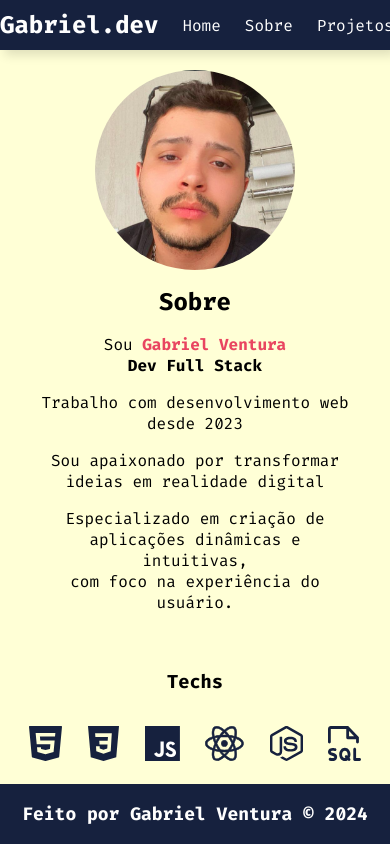
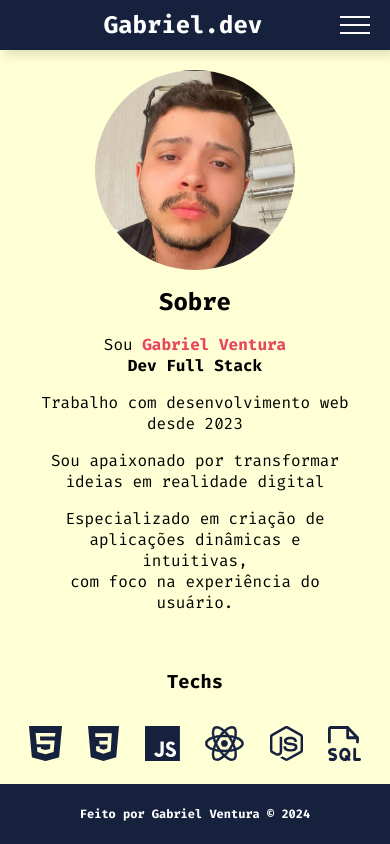
Before and after one commit to gbxventura/portifolio-v2, a React (Vite) app: page /sobre in a window 390 px wide. Built offline with nearby package versions, Linux system fonts and the light colour scheme.

Commit message:
Responsividade do header

```diff
--- a/src/components/Footer/Footer.module.css
+++ b/src/components/Footer/Footer.module.css
@@ -12,3 +12,15 @@
   position: fixed;
   bottom: 0;
 }
+
+/* Responsividade */
+@media (max-width: 768) {
+  .footer {
+    font-size: 1rem;
+  }
+}
+@media (max-width: 480px) {
+  .footer {
+    font-size: 0.75rem;
+  }
+}
--- a/src/components/Header/Header.module.css
+++ b/src/components/Header/Header.module.css
@@ -29,3 +29,39 @@
   color: var(--red);
   transform: scale(1.1);
 }
+
+/* menu sandwich*/
+@media (max-width: 768px) {
+  .menuButton {
+    width: 30px;
+    height: 30px;
+    position: absolute;
+    right: 20px;
+    cursor: pointer;
+    display: flex;
+    flex-direction: column;
+    align-items: center;
+    justify-content: space-evenly;
+  }
+  .linha {
+    display: block;
+    width: 100%;
+    height: 2px;
+    background-color: var(--white);
+  }
+  .menuSandwich {
+    display: none;
+  }
+  .show {
+    display: flex;
+    width: 50%;
+    height: auto;
+    position: absolute;
+    top: 50px;
+    right: 0;
+    background-color: var(--primary);
+    flex-direction: column;
+    padding: 20px;
+    gap: 1rem;
+  }
+}
--- a/src/components/Header/index.jsx
+++ b/src/components/Header/index.jsx
@@ -1,18 +1,36 @@
 import { Link } from 'react-router-dom';
 import styles from './Header.module.css';
+import { useState } from 'react';
 
 function Header() {
+    const [showMenu, setShowMenu] = useState(false)
+    const togleMenu = () => {
+        setShowMenu(!showMenu)
+    }
+
+
+
     return (
         <header className={styles.header}>
             <Link to='/'>
                 <span>Gabriel.dev</span>
             </Link>
-            <nav className={styles.links_nav}>
+            <nav
+                className={`${styles.menuSandwich} ${showMenu ? styles.show : ''}`}
+            >
                 <Link to='/'>Home</Link>
                 <Link to='/sobre'>Sobre</Link>
                 <Link to='/projetos'>Projetos</Link>
                 <Link to='/contatos'>Contatos</Link>
             </nav>
+            <div
+                className={styles.menuButton}
+                onClick={togleMenu}
+            >
+                <span className={styles.linha}></span>
+                <span className={styles.linha}></span>
+                <span className={styles.linha}></span>
+            </div>
         </header>
     )
 }
--- a/src/pages/Contatos/Contatos.module.css
+++ b/src/pages/Contatos/Contatos.module.css
@@ -23,7 +23,16 @@
   transform: scale(1.1);
 }
 
+@media (max-width: 768) {
+  .contatos {
+    padding-inline: 20px;
+  }
+}
+
 @media (max-width: 480px) {
+  .icones {
+    gap: 0.5rem;
+  }
   .contatos {
     padding-inline: 1.5rem;
   }
--- a/src/pages/Page404/Page404.module.css
+++ b/src/pages/Page404/Page404.module.css
@@ -11,6 +11,7 @@
 
 .titulo2 {
   padding-top: 2rem;
+  text-align: center;
 }
 
 .textos {
@@ -49,15 +50,15 @@
 @media (max-width: 480px) {
   .page404 {
     padding: 1rem;
-    height: auto; /* Ajustar a altura para auto */
+    height: auto;
     display: flex;
     flex-direction: column;
     align-items: center;
-    justify-content: center; /* Garantir que o conteúdo esteja centralizado */
+    justify-content: center;
   }
 
   .titulo2 {
-    padding-top: 1rem; /* Ajuste de padding para telas menores */
+    padding-top: 1rem;
   }
 
   .texto_grande {
@@ -65,7 +66,7 @@
   }
 
   .texto_vermelho {
-    font-size: 0.875rem; /* Tamanho menor para texto vermelho */
+    font-size: 0.875rem;
     text-align: center;
     margin: 0.5rem 0;
   }
--- a/src/pages/Sobre/Sobre.module.css
+++ b/src/pages/Sobre/Sobre.module.css
@@ -7,6 +7,7 @@
   align-items: center;
   justify-content: center;
   padding: 1rem;
+  padding-block: 40px;
 }
 
 .bio {
@@ -16,6 +17,7 @@
   margin-bottom: 1.5rem;
   flex-wrap: wrap;
   text-align: center;
+  justify-content: center; /* Centraliza os elementos no contêiner */
 }
 
 .bio span {
@@ -76,9 +78,27 @@
 }
 
 /* Responsividade */
+@media (max-width: 925px) {
+  .bio {
+    justify-content: center;
+    text-align: center;
+    gap: 2rem;
+  }
+
+  .avatar {
+    margin: auto;
+  }
+}
+
 @media (max-width: 768px) {
+  .sobre {
+    padding-block: 2.5rem;
+  }
+
   .bio {
     gap: 1.5rem;
+    flex-direction: column;
+    text-align: center;
   }
 
   .techs {
@@ -88,12 +108,17 @@
   .icones img {
     height: 40px;
   }
+
+  .avatar {
+    margin: auto;
+  }
 }
 
 @media (max-width: 480px) {
   .sobre {
     padding-block: 2.5rem;
   }
+
   .bio {
     flex-direction: column;
     gap: 1rem;
```
